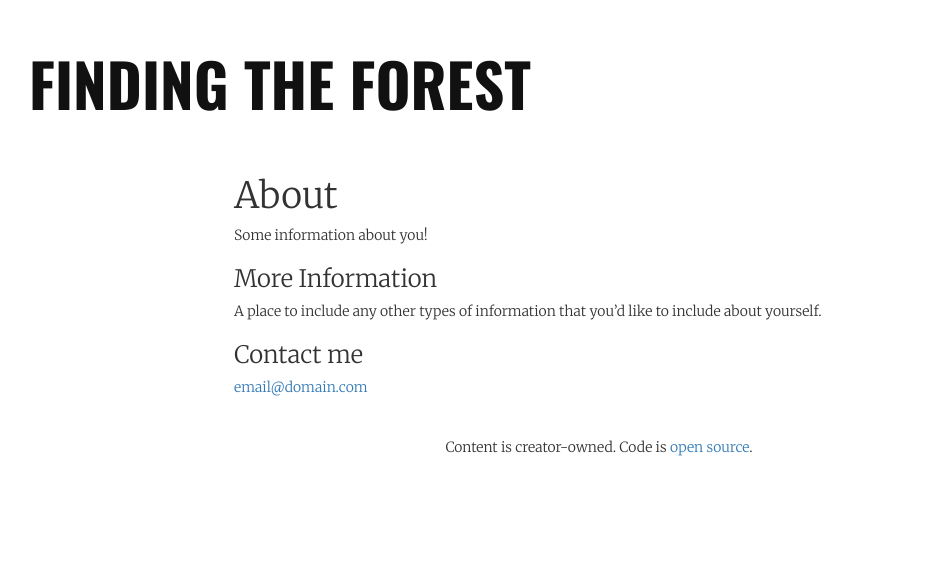
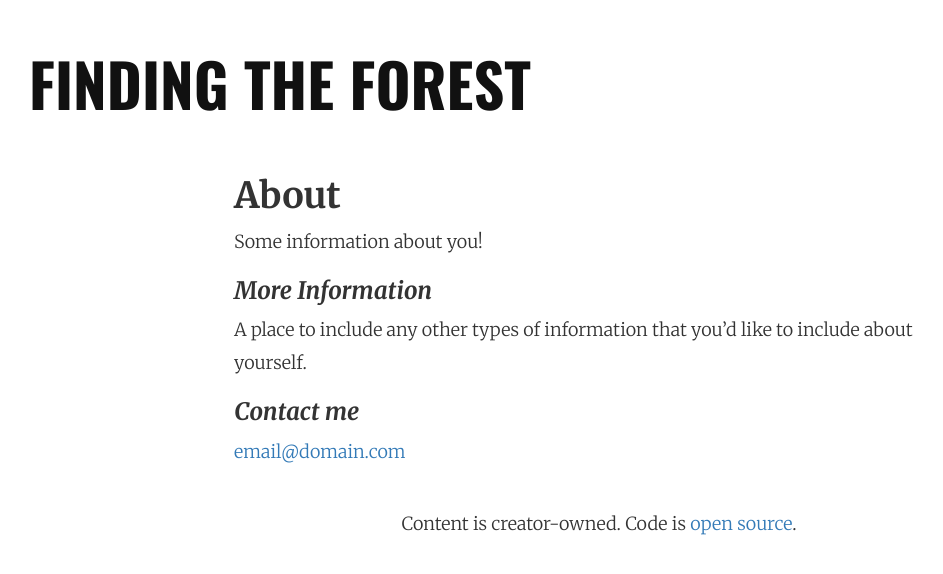
Before and after one commit to findingtheforest/findingtheforest.github.io, a Jekyll site: the page built from about.md, in a window 1280 px wide. Shown: the top 574 px of the page, without its empty margins (41-984 px from the left). Built offline with Jekyll 4.4.1, drawn with Linux system fonts in a browser that asks for light colours.

Commit message:
line heights?

```diff
--- a/build/css/style.css
+++ b/build/css/style.css
@@ -1128,8 +1128,8 @@ hr {
 
 h1, h2, h3, h4, h5, h6,
 .h1, .h2, .h3, .h4, .h5, .h6 {
-  font-family: inherit;
-  font-weight: 500;
+  font-family: "Merriweather";
+  font-weight: 700;
   line-height: 1.1;
   color: inherit; }
   h1 small,
@@ -3244,7 +3244,10 @@ input[type="button"].btn-block {
     display: none !important; } }
 
 body {
-  font-family: "Merriweather"; }
+  font-family: "Merriweather";
+  font-size: 18px;
+  font-size: 1.8rem;
+  line-height: 1.8; }
 
 header {
   padding: 30px 0;
@@ -3280,3 +3283,6 @@ header h1 {
   font-weight: bold; }
   header h1 a {
     color: #111111; }
+
+h2, h3, h4 {
+  font-style: italic; }
--- a/sass/_base.scss
+++ b/sass/_base.scss
@@ -1,5 +1,7 @@
 body {
   font-family:$font-family-serif;
+	@include remcalc(18);
+	line-height:1.8;
 }
 header {
 	padding: 30px 0;
--- a/sass/_headings.scss
+++ b/sass/_headings.scss
@@ -7,3 +7,6 @@ header h1 {
     color:#111111;
   }
 }
+h2, h3, h4 {
+  font-style:italic;
+}
--- a/sass/_variables.scss
+++ b/sass/_variables.scss
@@ -1,2 +1,3 @@
 $headings-font-family:'Merriweather';
+$headings-font-weight:700;
 $font-family-serif:'Merriweather';
--- a/style.scss
+++ b/style.scss
@@ -1,3 +1,6 @@
+
+@import 'sass/variables';
+
 // Core variables and mixins
 @import "bootstrap/variables";
 @import "bootstrap/mixins";
@@ -49,7 +52,6 @@
 @import "bootstrap/utilities";
 @import "bootstrap/responsive-utilities";
 
-@import 'sass/variables';
 @import "sass/mixins";
 @import "sass/base";
 @import "sass/headings";
```
